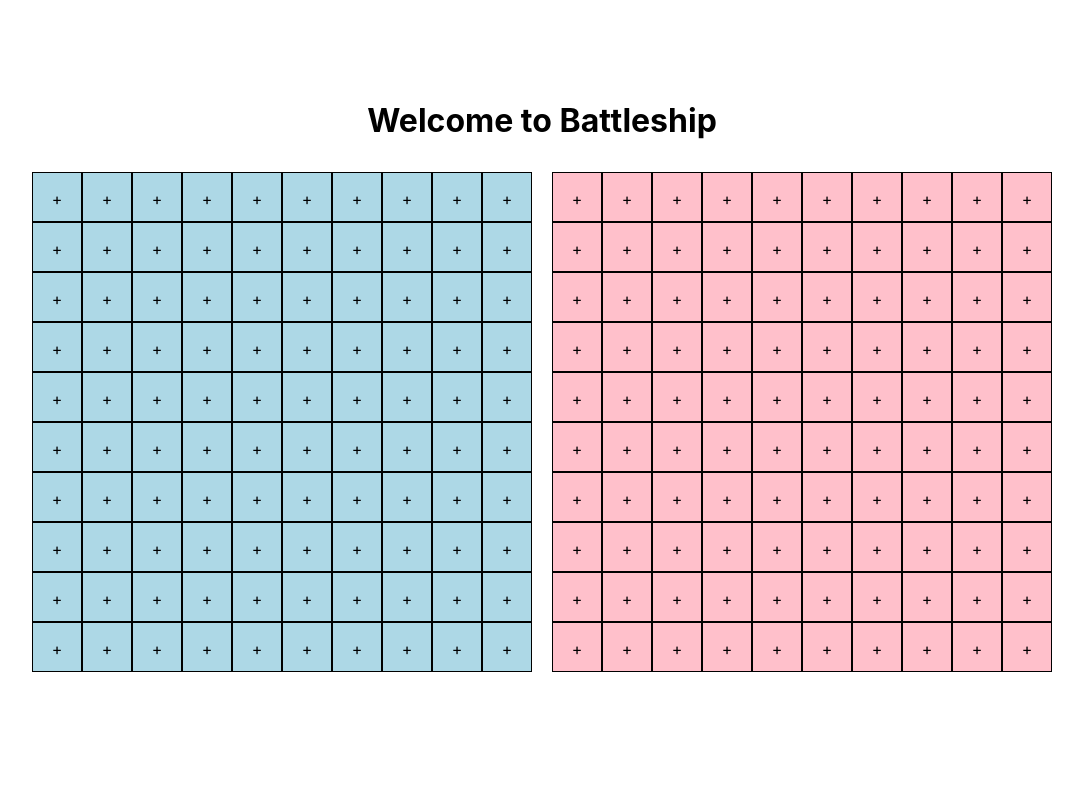
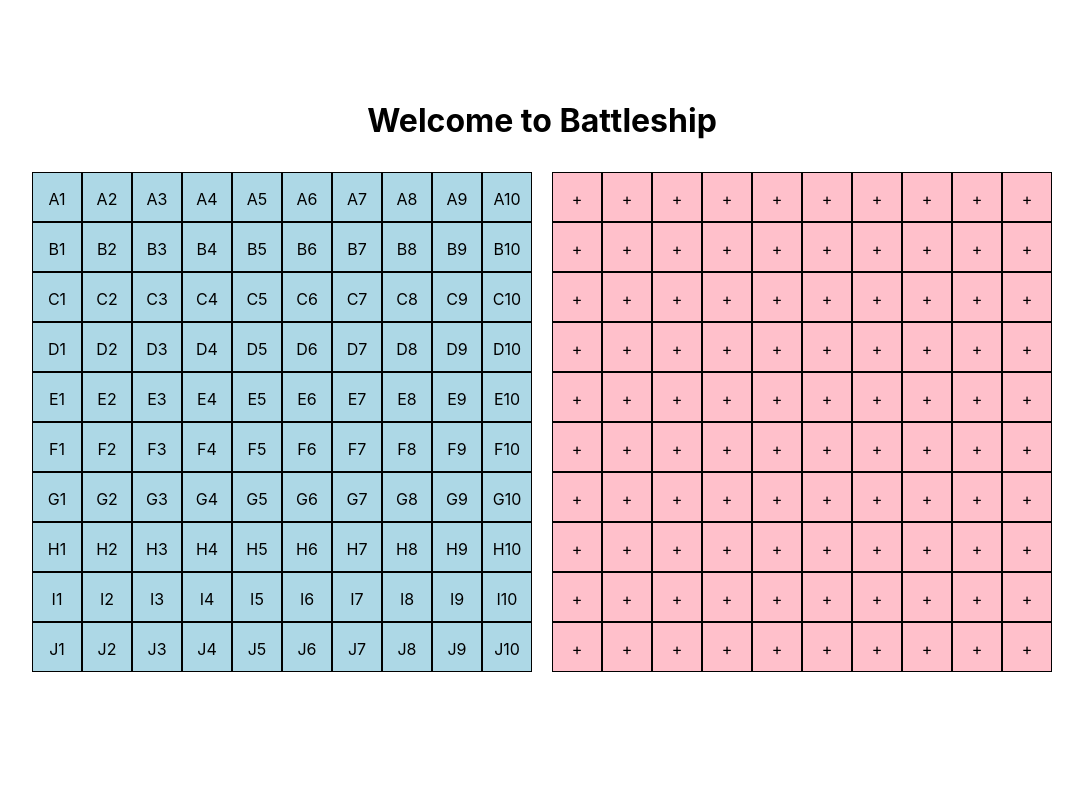
Before and after one commit to keithyyy/battleship, a Next.js app in the folder battleship-project/: page / in a window 1280 px wide. Shown: the top 800 px of the page, without its empty margins (98-1181 px from the left). Built offline with nearby package versions, Linux system fonts and the light colour scheme.

Commit message:
programmatically labelling the grid and passing thru coordinates

```diff
--- a/battleship-project/components/Grid.js
+++ b/battleship-project/components/Grid.js
@@ -4,13 +4,20 @@ import styles from '../styles/Grid.module.css'
 
 const Grid = () => {
 
-
+    let xCoord = ["A","B","C","D","E","F","G","H","I","J"]
+    let yCoord = ["1","2","3","4","5","6","7","8","9","10"]
 
     let row = []
     const width = 10
+    const height = 10
 
-    for (let i = 0; i < width*width; i++) {
-        row.push(<Gridsquare/>)
+
+    for (let i = 0; i < width; i++) {
+        for (let j=0; j < height; j++) {
+
+            row.push(<Gridsquare dataX={xCoord[i]} dataY={yCoord[j]}/>)
+        }
+
     }
 
 
--- a/battleship-project/components/Gridsquare.js
+++ b/battleship-project/components/Gridsquare.js
@@ -1,10 +1,17 @@
 import React from 'react'
 import styles from '../styles/Grid.module.css'
 
-const Gridsquare = () => {
+const Gridsquare = ({dataX, dataY, logCoord}) => {
+
+    const onClick = (dataX, dataY) => {
+        let coord = dataX+=dataY
+        console.log(coord)
+        // when click console log the coordindate
+    }
+
     return (
-        <div className={styles.gridsq}>
-            <p>+</p>
+        <div className={styles.gridsq} dataX={dataX} onClick={() => onClick(dataX, dataY)}>
+            <p >{dataX}{dataY}</p>
         </div>
     )
 }
--- a/battleship-project/pages/index.js
+++ b/battleship-project/pages/index.js
@@ -9,7 +9,7 @@ import Destroyer from '../components/ships/Destroyer'
 import styles from '../styles/Home.module.css'
 import Grid from '../components/Grid'
 import GridOpp from '../components/GridOpp'
-// import '../styles/Grid.module.css'
+
 
 export default function Home() {
   return (
```
